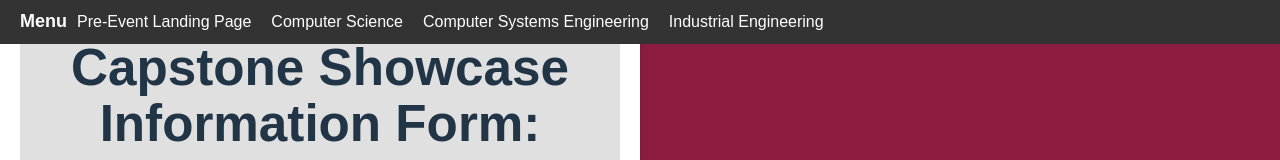
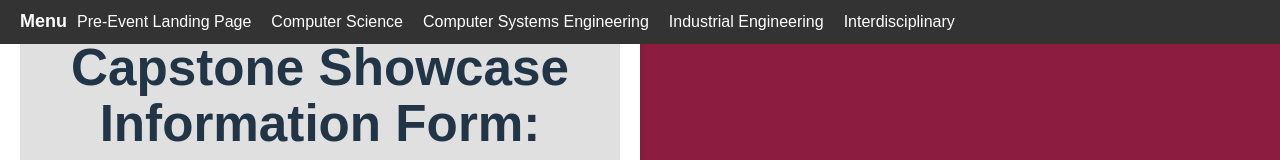
Before and after one commit to kdarmst4/Capstone-Showcase, a React (Vite) app in the folder capstone-showcase/: page /survey in a window 1280 px wide. Shown: the top 160 px of the page. Built offline with nearby package versions, Linux system fonts and the light colour scheme.

Commit message:
Included an interdisciplinary section to the routes and the menu

```diff
--- a/capstone-showcase/src/App.tsx
+++ b/capstone-showcase/src/App.tsx
@@ -1,13 +1,14 @@
 // src/App.tsx
-import React from 'react';
-import { BrowserRouter as Router, Route, Routes } from 'react-router-dom';
+import React from "react";
+import { BrowserRouter as Router, Route, Routes } from "react-router-dom";
 import "./CSS/App.css";
 import PreEventLandingPage from "./Pages/PreEventLandingPage";
 import Menu from "./Menu";
 import ComputerScience from "./Pages/ComputerSciencePage";
-import ComputerSystemsEngineering from './Pages/ComputerSystemsEngineeringPage';
-import IndustrialEngineering from './Pages/IndustrialEngineeringPage';
-import Survey from './Pages/Survey';
+import ComputerSystemsEngineering from "./Pages/ComputerSystemsEngineeringPage";
+import IndustrialEngineering from "./Pages/IndustrialEngineeringPage";
+import Survey from "./Pages/Survey";
+import Interdisciplinary from "./Pages/InterdisciplinaryPage";
 
 const App: React.FC = () => {
   return (
@@ -16,10 +17,20 @@ const App: React.FC = () => {
         <Menu />
         <Routes>
           <Route path="/" element={<PreEventLandingPage />} />
-          <Route path="/pre-event-landing-page" element={<PreEventLandingPage />} />
+          <Route
+            path="/pre-event-landing-page"
+            element={<PreEventLandingPage />}
+          />
           <Route path="/computer-science" element={<ComputerScience />} />
-          <Route path="/computer-systems-engineering" element={<ComputerSystemsEngineering />} />
-          <Route path="/industrial-engineering" element={<IndustrialEngineering />} />
+          <Route
+            path="/computer-systems-engineering"
+            element={<ComputerSystemsEngineering />}
+          />
+          <Route
+            path="/industrial-engineering"
+            element={<IndustrialEngineering />}
+          />
+          <Route path="/interdisciplinary" element={<Interdisciplinary />} />
           <Route path="/survey" element={<Survey />} />
         </Routes>
       </div>
--- a/capstone-showcase/src/Menu.tsx
+++ b/capstone-showcase/src/Menu.tsx
@@ -16,10 +16,15 @@ const Menu: React.FC = () => {
             <Link to="/computer-science">Computer Science</Link>
           </li>
           <li>
-            <Link to="/computer-systems-engineering">Computer Systems Engineering</Link>
+            <Link to="/computer-systems-engineering">
+              Computer Systems Engineering
+            </Link>
           </li>
           <li>
             <Link to="/industrial-engineering">Industrial Engineering</Link>
+          </li>
+          <li>
+            <Link to="/interdisciplinary">Interdisciplinary</Link>
           </li>
         </ul>
       </div>
--- /dev/null
+++ b/capstone-showcase/src/Pages/InterdisciplinaryPage.tsx
@@ -0,0 +1,13 @@
+import React from "react";
+import "../CSS/InterdisciplinaryPage.css";
+
+const InterdisciplinaryPage = () => {
+  return (
+    <div>
+      <h1>Interdisciplinary</h1>
+      <p>Content for Interdisciplinary page...</p>
+    </div>
+  );
+};
+
+export default InterdisciplinaryPage;
```
Also changed, not shown: capstone-showcase/src/CSS/InterdisciplinaryPage.css (added).
